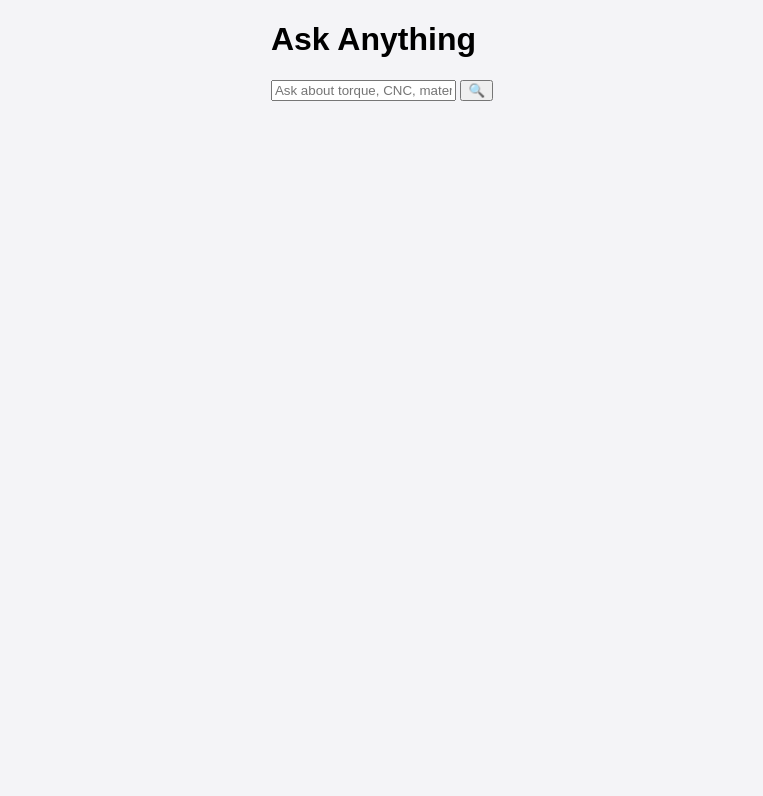
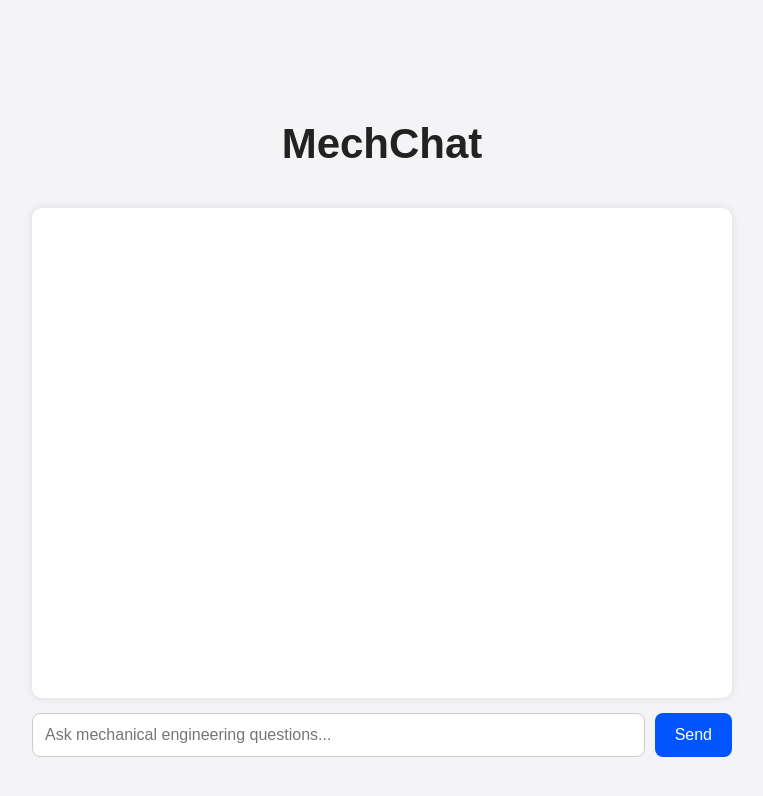
Before and after one commit to Sairam022-dotcom/my-simple-chatbot, a plain HTML site: page index.html in a window 1280 px wide. Shown: the whole page, without its empty margins (258-1021 px from the left). Drawn offline with Linux system fonts and the light colour scheme.

Commit message:
index.html

```diff
--- a/index.html
+++ b/index.html
@@ -3,25 +3,21 @@
 <head>
     <meta charset="UTF-8">
     <meta name="viewport" content="width=device-width, initial-scale=1.0">
-    <title>AI Search Chat</title>
+    <title>MechChat</title>
     <link rel="stylesheet" href="style.css">
 </head>
 <body>
+    <div id="title" class="title-center">MechChat</div>
 
-<div class="center-container">
+    <div id="chat-container">
+        <div id="messages"></div>
 
-    <h1 class="title">Ask Anything</h1>
-
-    <div class="input-box">
-        <input type="text" id="userInput" placeholder="Ask about torque, CNC, materials..."
-               onkeypress="if(event.key === 'Enter') sendMessage()">
-        <button onclick="sendMessage()">🔍</button>
+        <div id="input-area">
+            <input id="userInput" type="text" placeholder="Ask mechanical engineering questions...">
+            <button onclick="sendMessage()">Send</button>
+        </div>
     </div>
 
-</div>
-
-<div id="chatbox" class="chatbox"></div>
-
-<script src="script.js"></script>
+    <script src="script.js"></script>
 </body>
 </html>
```
